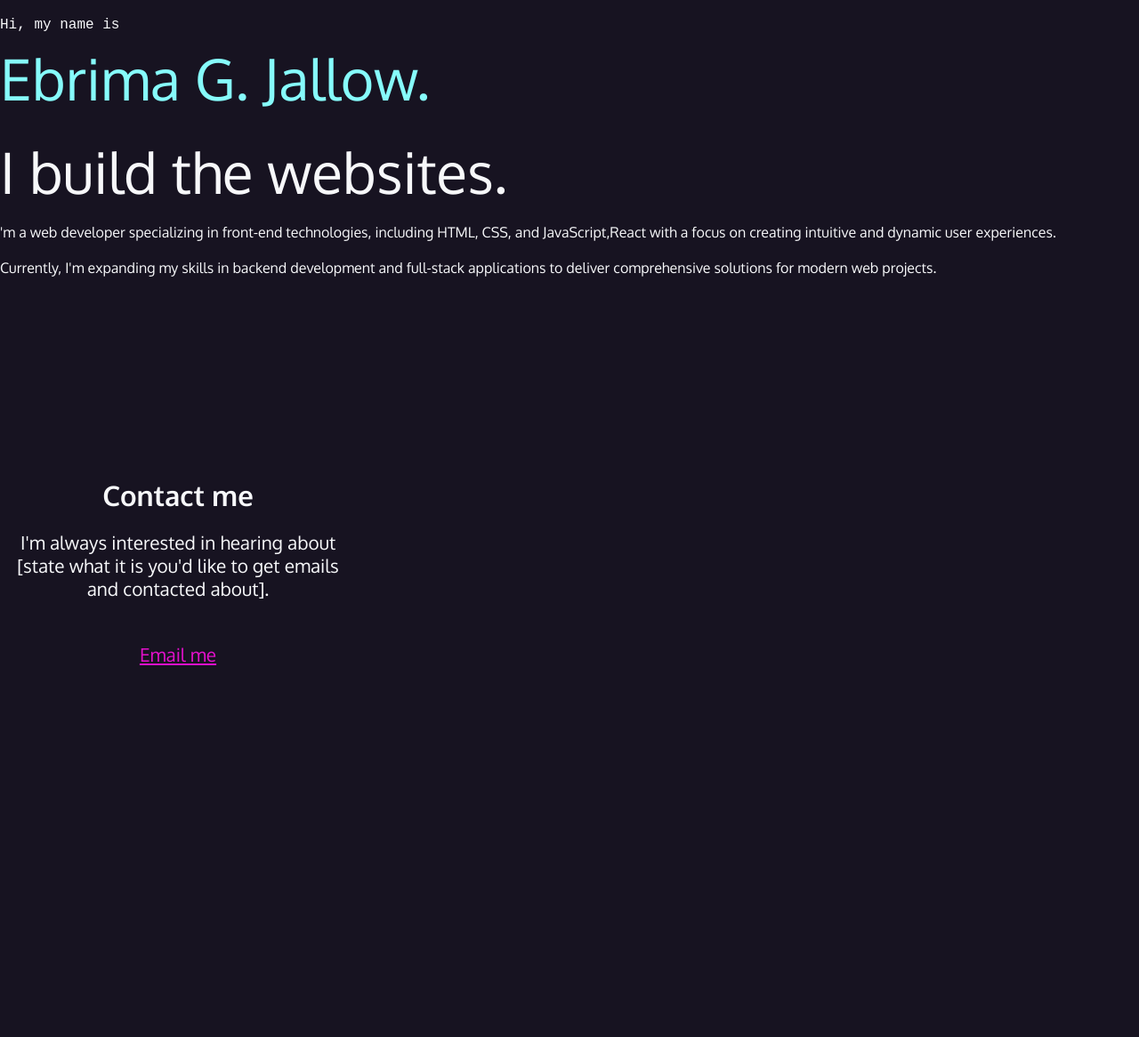
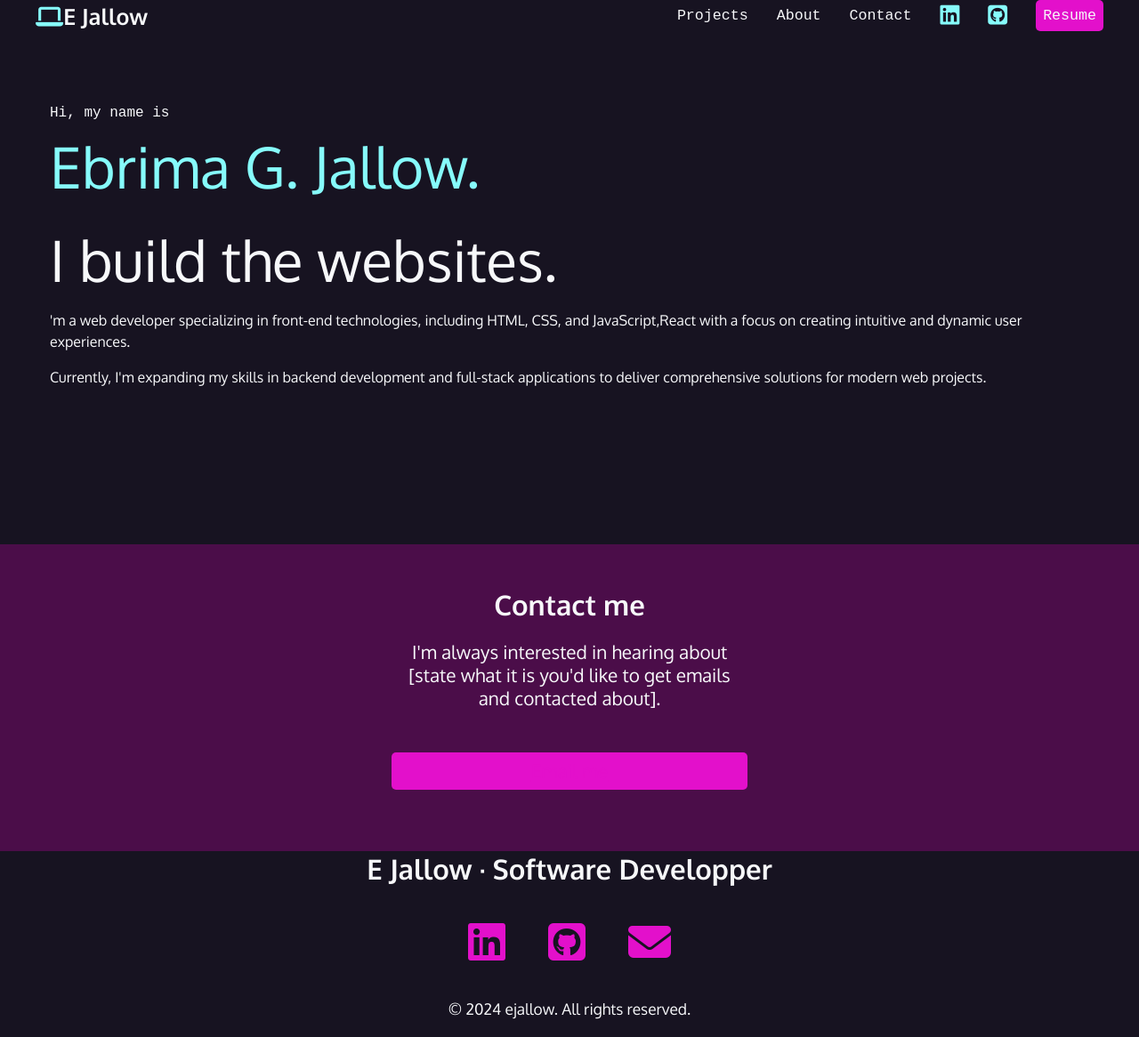
Before and after one commit to egjallow10/portfolio, a plain HTML site: page index.html in a window 1280 px wide. Shown: the whole page at 89% size. Before the commit the page ends 818 px from the top, so only its background shows below. Drawn offline with Linux system fonts and the light colour scheme; a web font is replaced by a local one.

Commit message:
styling and alien the content

```diff
--- /dev/null
+++ b/css/style.css
@@ -0,0 +1,182 @@
+/* variable declear here */
+:root {
+    --black: #171321;
+    --dkblue: #0d314b;
+    --plum: #4b0d49;
+    --hotmag: #ff17e4;
+    --magenta: #e310cb;
+    --aqua: #86fbfb;
+    --white: #f7f8fa;
+    --font-size: 1.3rem;
+    --mono: "Oxygen mono", monospace;
+    --sans: Oxygen, sans-serif;
+}
+/* border box model: https://css-tricks.com/box-sizing/ */
+html {
+    box-sizing: border-box;
+}
+*,
+*::before,
+*::after {
+    box-sizing: inherit;
+}
+
+body {
+padding: 0;
+margin: 0;
+font-family: var(--sans);
+background-color: var(--black);
+color: var(--white);
+font-size: var(--font-size);
+
+
+}
+
+h1, h2, h3 {
+    margin: 0;
+}
+
+/* intro section */
+
+#intro {
+    padding: 4rem 1rem 10rem 1rem;
+    max-width: 1200px;
+    margin: 0 auto;
+}
+
+#intro p{
+    font-size: 1rem;
+    line-height: 1.5;
+}
+
+#intro .name{
+    font-family: var(--mono);
+}
+.name span{
+    font-family: var(--sans);
+    font-size: 4rem;
+    color: var(--aqua);
+    display: block;
+}
+#intro h2 {
+    font-size: 4rem;
+    font-weight: normal;
+}
+a {
+    color: var(--magenta);
+}
+
+a:hover{
+    color: var(--hotmag);
+    text-decoration: none;
+}
+
+.section-plum {
+    background-color: var(--plum);
+}
+
+
+
+/* contact sectio */
+#contact {
+    width: 400px;
+    text-align: center;
+    margin: 0 auto;
+    padding: 3rem 0;
+
+}
+#contact p:last-child{
+    margin-top: 3rem;
+}
+
+/* navbar */
+
+nav {
+    font-family: var(--mono);
+    font-size: 80%;
+}
+
+nav li:first-child{
+    flex-basis: 100%;
+    text-align: center;
+}
+
+
+nav h1 a {
+    font-family: var(--sans);
+}
+
+nav ul {
+    list-style-type: none;
+    padding: 0;
+    margin: 0;
+    display: flex;
+    flex-flow: row wrap;
+    justify-content: center;
+    align-items: center;
+    gap: 2rem;
+}
+
+
+nav [class*="fa-"]{
+     font-size: 150%;
+     color: var(--aqua);
+}
+
+nav h1 [class*="fa-"] {
+    font-size: 100%;
+    color: var(--aqua);
+}
+
+nav a {
+    color: var(--white);
+    text-decoration: none;
+    display: block;
+}
+
+nav a:hover,
+nav [class*="fa-"]:hover {
+  color: var(--magenta);
+}
+footer {
+    text-align: center;
+}
+
+.button {
+    background-color: var(--magenta);
+    color: white;
+    padding: 0.5rem;
+    border-radius: 5px;
+
+}
+
+.button:hover {
+    color: white;
+    background-color: var(--hotmag);
+}
+
+
+footer ul {
+    list-style-type: none;
+    padding: 0;
+    margin: 2rem 0;
+    display: flex;
+    flex-flow: row wrap;
+    justify-content: center;
+    gap: 3rem;
+    font-size: 3rem;
+}
+
+@media (min-width: 850px){
+    nav {
+        max-width: 1200px;
+        margin: 0 auto;
+    }
+
+   nav li:first-child {
+    flex-basis: auto;
+    text-align: left;
+    margin-right: auto;
+
+   }
+}
--- a/index.html
+++ b/index.html
@@ -4,13 +4,31 @@
     <meta charset="UTF-8" />
     <meta name="viewport" content="width=device-width, initial-scale=1.0" />
     <title>Portfolio</title>
-    <link rel="stylesheet" href="./style.css" />
+
     <link
       href="https://fonts.googleapis.com/css2?family=Oxygen+Mono&family=Oxygen:wght@300;400;700&display=swap"
       rel="stylesheet"
     />
+    <script src="https://kit.fontawesome.com/8ede6eaae5.js" crossorigin="anonymous"></script>
+    <link rel="stylesheet" href="./css/style.css" />
   </head>
   <body>
+    <nav>
+        <ul>
+          <li>
+            <h1><a href="index.html"><span class="fa-solid fa-laptop" aria-hidden="true"></span>E Jallow</a></h1>
+            </li>
+          <li><a href="#projects">Projects</a></li>
+          <li><a href="about.html">About</a></li>
+          <li><a href="#contact">Contact</a></li>
+          <li><a href="https://www.linkedin.com/in/jen4web/" target="_blank">
+            <span class="fa-brands fa-linkedin" aria-hidden="true"></span>
+            <span class="sr-only">LinkedIn</span></a></li>
+          <li><a href="https://www.github.com/jen4web"><span class="fa-brands fa-square-github" aria-hidden="true"></span>
+            <span class="sr-only">Github</span></a></li>
+          <li class="button"><a href="https://www.dropbox.com/s/3z2hm5gu3v2lrfy/JenKramerCV.pdf?dl=0">Resume</a></li>
+        </ul>
+      </nav>
     <section id="intro">
       <p class="name">Hi, my name is <span>Ebrima G. Jallow.</span></p>
       <h2>I build the websites.</h2>
@@ -24,11 +42,27 @@
         applications to deliver comprehensive solutions for modern web projects.
       </p>
     </section>
-    <section id="contact">
-     <h2>Contact me</h2>
-     <p>I'm always interested in hearing about [state what it is you'd
-      like to get emails and contacted about].</p>
-      <p><a href="mailto:jenexample.com">Email me</a></p>
-    </section>
+    <div class="section-plum">
+      <section id="contact">
+        <h2>Contact me</h2>
+        <p>I'm always interested in hearing about [state what it is you'd
+         like to get emails and contacted about].</p>
+         <p class="button"><a href="mailto:jenexample.com">Email me</a></p>
+       </section>
+    </div>
+    <footer>
+      <h2> E Jallow &middot; Software Developper</h2>
+      <ul>
+        <li>
+          <a href=""><span class="fa-brands fa-linkedin" aria-hidden="true"></span>
+            <span class="sr-only">LinkedIn</span></a></li>
+          </a></li>
+          <li><a href="https://www.github.com/jen4web"><span class="fa-brands fa-square-github" aria-hidden="true"></span>
+            <span class="sr-only">Github</span></a></li>
+            <li><a href=""><span class="fa-solid fa-envelope" aria-hidden="true"></span>
+              <span class="sr-only">Email</span></a></li>
+      </ul>
+      <p><small>&copy; 2024 ejallow. All rights reserved.</small></p>
+    </footer>
   </body>
 </html>
--- a/style.css
+++ /dev/null
@@ -1,81 +0,0 @@
-/* variable declear here */
-:root {
-    --black: #171321;
-    --dkblue: #0d314b;
-    --plum: #4b0d49;
-    --hotmag: #ff17e4;
-    --magenta: #e310cb;
-    --aqua: #86fbfb;
-    --white: #f7f8fa;
-    --font-size: 1.3rem;
-    --mono: "Oxygen mono", monospace;
-    --sans: Oxygen, sans-serif;
-}
-/* border box model: https://css-tricks.com/box-sizing/ */
-html {
-    box-sizing: border-box;
-}
-*,
-*::before,
-*::after {
-    box-sizing: inherit;
-}
-
-body {
-padding: 0;
-margin: 0;
-font-family: var(--sans);
-background-color: var(--black);
-color: var(--white);
-font-size: var(--font-size);
-
-
-}
-
-h1, h2, h3 {
-    margin: 0;
-}
-
-/* intro section */
-
-#intro {
-    padding-bottom: 10rem;
-}
-
-#intro p{
-    font-size: 1rem;
-    line-height: 1.5;
-}
-
-#intro .name{
-    font-family: var(--mono);
-}
-.name span{
-    font-family: var(--sans);
-    font-size: 4rem;
-    color: var(--aqua);
-    display: block;
-}
-#intro h2 {
-    font-size: 4rem;
-    font-weight: normal;
-}
-a {
-    color: var(--magenta);
-}
-
-a:hover{
-    color: var(--hotmag);
-    text-decoration: none;
-}
-
-/* contact sectio */
-#contact {
-    width: 400px;
-    text-align: center;
-    margin: 0, auto;
-    padding: 3rem 0;
-}
-#contact p:last-child{
-    margin-top: 3rem;
-}
```
